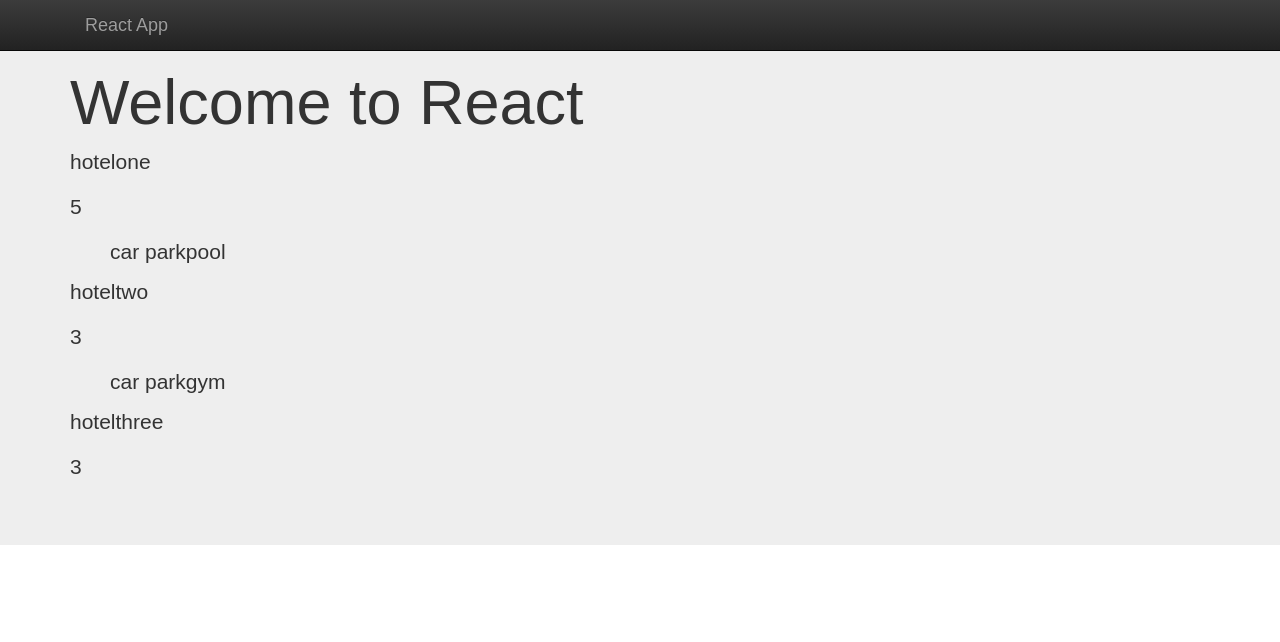
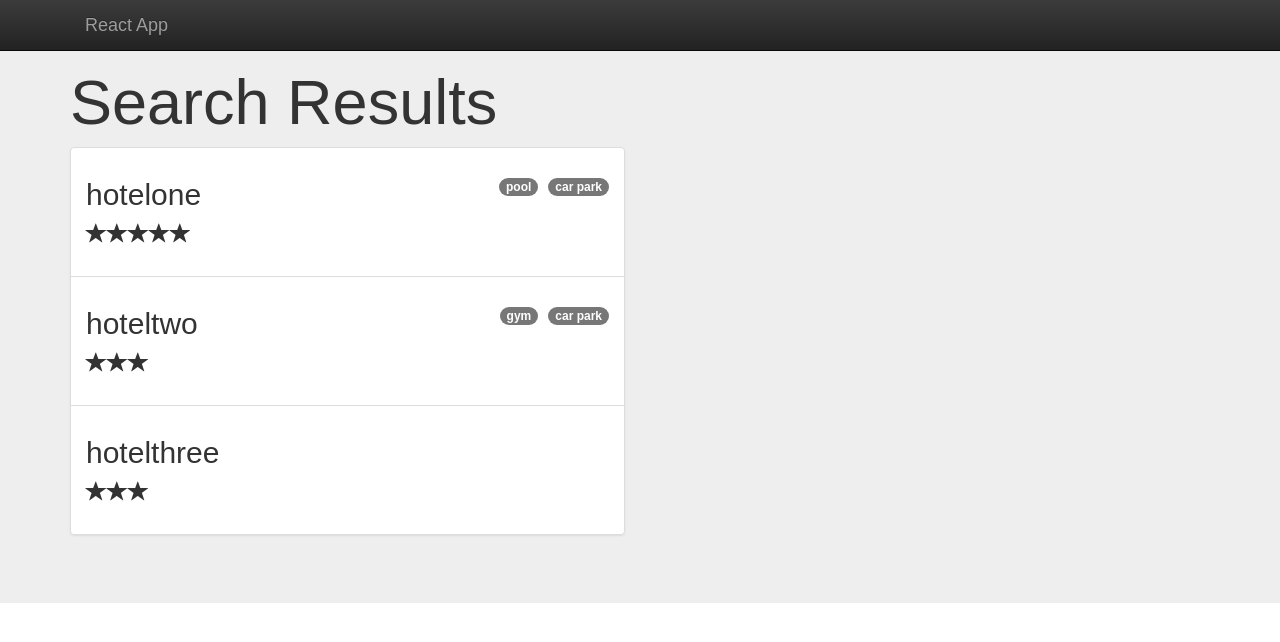
Before and after one commit to mistakenot/react-kata, a React (Create React App) app: page / in a window 1280 px wide. Shown: the top 642 px of the page. Built offline with nearby package versions, Linux system fonts and the light colour scheme.

Commit message:
Refactored appearance.
- A slight improvement in looks. Sort of.
- Using lodash.

```diff
--- a/package.json
+++ b/package.json
@@ -7,6 +7,7 @@
     "bootstrap": "^3.3.7",
     "enzyme": "^3.3.0",
     "enzyme-adapter-react-16": "^1.1.1",
+    "lodash": "^4.17.5",
     "react": "^16.3.1",
     "react-bootstrap": "^0.32.1",
     "react-dom": "^16.3.1",
--- a/src/App.js
+++ b/src/App.js
@@ -1,6 +1,6 @@
 import React, { Component } from 'react';
 
-import { Grid, Navbar, Jumbotron, Button } from 'react-bootstrap';
+import { Grid, Navbar, Jumbotron, Row, Col } from 'react-bootstrap';
 
 import SearchResults from './search-results/search-results.js';
 
@@ -22,10 +22,12 @@ class App extends Component {
         </Navbar>
         <Jumbotron>
           <Grid>
-            <h1>Welcome to React</h1>
-            <p>
-              <SearchResults resultItems={items} />
-            </p>
+            <h1>Search Results</h1>
+            <Row>
+              <Col md={6}>
+                <SearchResults resultItems={items} />
+              </Col>
+            </Row>
           </Grid>
         </Jumbotron>
       </div>
--- a/src/search-results/search-results-item/search-results-item.js
+++ b/src/search-results/search-results-item/search-results-item.js
@@ -1,24 +1,31 @@
 import React from 'react';
+import _ from 'lodash';
+
+import { Row, Col, Glyphicon, Badge, ListGroupItem } from 'react-bootstrap';
 
 export const styles = {
   searchResultsItem: 'search-results-item',
   searchResultsItemName: 'search-results-item-name',
-  searchResultsItemRating: 'search-results-item-rating',
+  searchResultsItemStar: 'search-results-item-star',
   searchResultsItemFacility: 'search-results-item-facility'
 };
 
 const SearchResultsItem = props => (
-  <div className={styles.searchResultsItem} >
-    <p className={styles.searchResultsItemName}>{ props.Name }</p>
-    <p className={styles.searchResultsItemRating}>{ props.StarRating }</p>
-    <ul>
-    { props.Facilities.map((f, i) =>
-      <il key={i} className={styles.searchResultsItemFacility} >
-        { f }
-      </il>
+  <ListGroupItem>
+    <h2>
+      <span className={styles.searchResultsItemName}>{ props.Name }</span>
+      { props.Facilities.map((f, i) =>
+      <Badge pullRight={true} key={i} style={{marginLeft: '10px'}}>
+        <span className={styles.searchResultsItemFacility}>{ f }</span>
+      </Badge>
       )}
-    </ul>
-  </div>
+      </h2>
+    <p>
+      <div>
+      { _.range(props.StarRating).map((_, i) => <Glyphicon key={i} className={styles.searchResultsItemStar} glyph="star" />) }
+      </div>
+    </p>
+  </ListGroupItem>
 );
 
 export default SearchResultsItem;
--- a/src/search-results/search-results.js
+++ b/src/search-results/search-results.js
@@ -1,14 +1,13 @@
 import React from 'react';
+import { ListGroup, ListGroupItem } from 'react-bootstrap';
 
 import SearchResultsItem from './search-results-item/search-results-item.js';
 
 const SearchResults = props => (
-  <div>
+  <ListGroup>
   { props.resultItems.map((item, i) =>
-    <div key={i} >
-      <SearchResultsItem {...item} />
-    </div>) }
-  </div>
+    <SearchResultsItem key={i} {...item} />) }
+  </ListGroup>
 );
 
 export default SearchResults;
```
Also changed, not shown: 2 other files (tests, documents, lock files or other folders).
